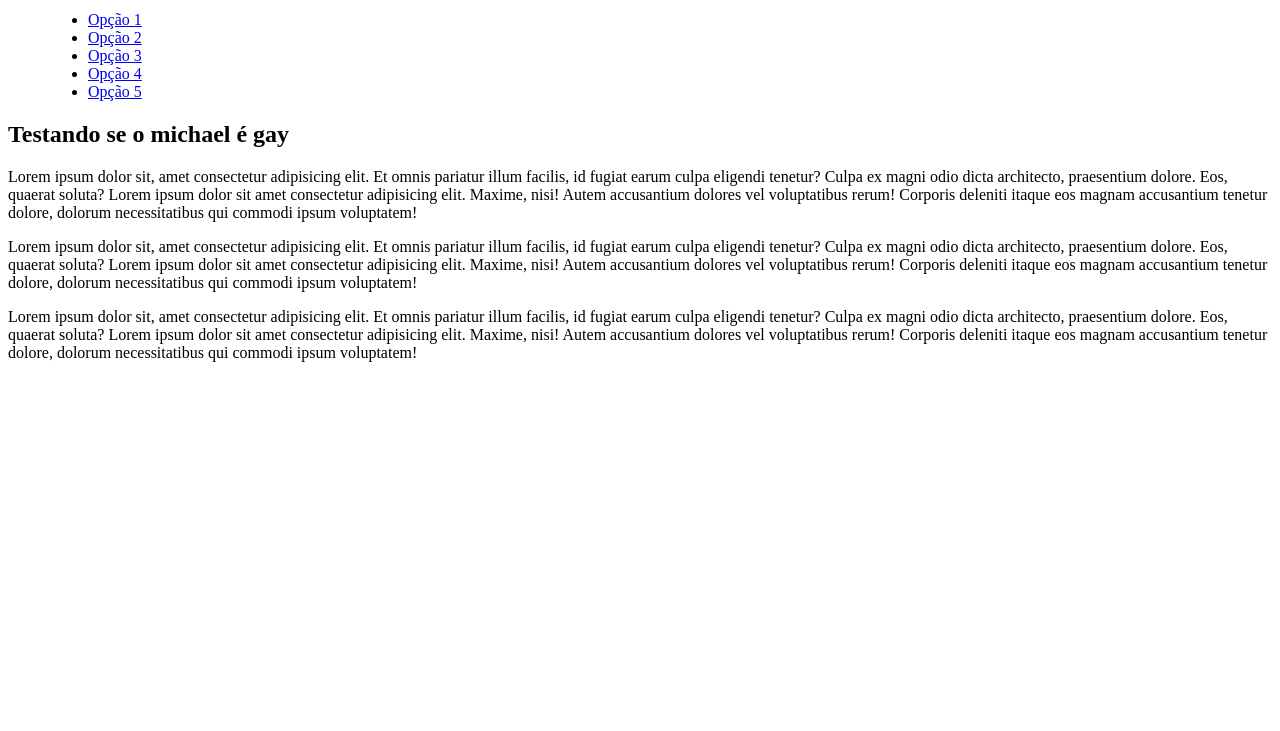
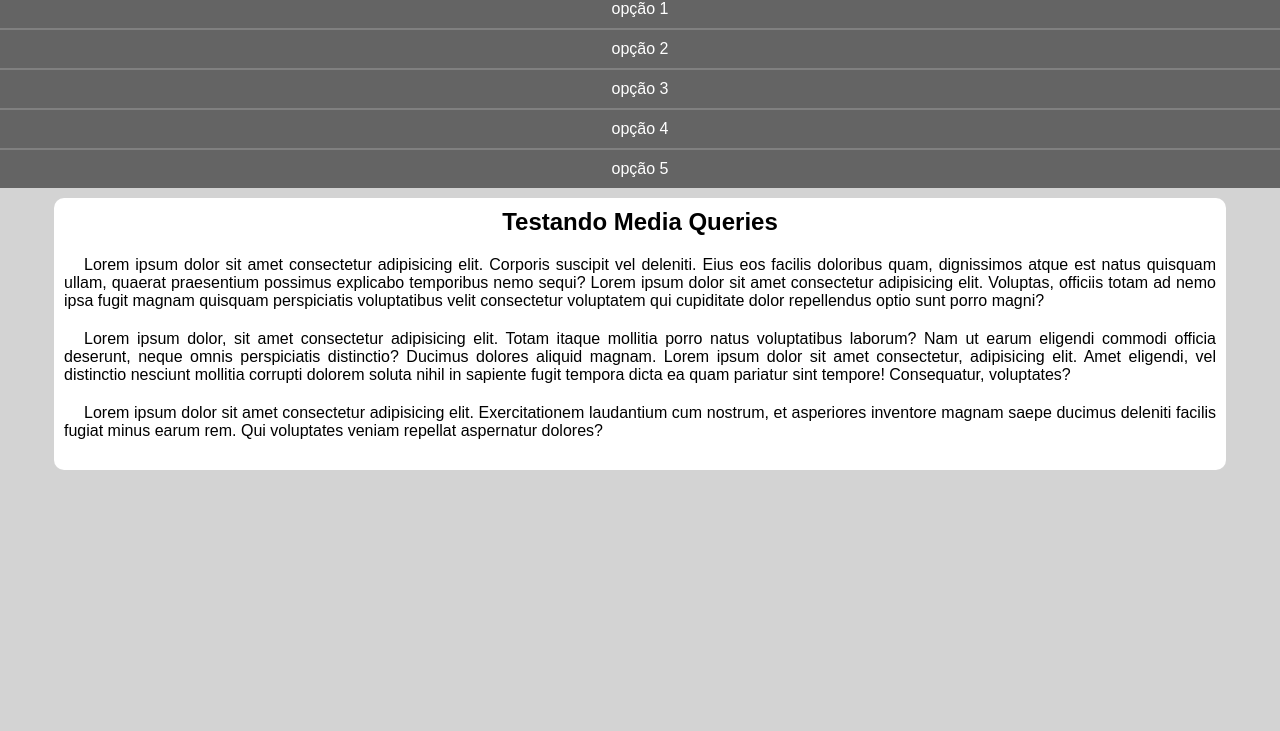
Before and after one commit to JoaoVitRocha/html-css, a plain HTML site: page exercicios/ex027/mq005/index.html in a window 1280 px wide. Shown: the part 69-800 px from the top of the page. Drawn offline with Linux system fonts and the light colour scheme.

Commit message:
estilizando o exercicio

```diff
--- a/exercicios/ex027/mq005/estilos/style.css
+++ b/exercicios/ex027/mq005/estilos/style.css
@@ -1 +1,62 @@
 @charset "UTF-8";
+
+*{
+    font-family: Arial, Helvetica, sans-serif;
+    margin: 0px;
+    padding: 0px;
+}
+
+body, html{
+    background-color: lightgray;
+}
+
+header{
+    background-color: rgb(146, 146, 146);
+}
+
+header> h1{
+    padding: 10px;
+    text-align: center;
+}
+
+menu{
+    display: block;
+}
+
+menu> ul{
+    list-style-type: none;
+}
+
+menu >ul>li>a{
+    background-color: rgb(100, 100, 100);
+    color: white;
+    display: block;
+    padding: 10px;
+    text-decoration: none;
+    text-align: center;
+    border-top: 2px solid gray;
+}
+
+menu> ul> li> a:hover{
+    background-color: rgb(129, 129, 129);
+}
+
+main{
+    width: 90vw;
+    background-color: #fff;
+    margin: auto;
+    margin-top: 10px;
+    padding: 10px;
+    border-radius: 10px;
+}
+
+article>h2{
+    padding-bottom: 20px;
+    text-align: center;
+}
+
+article>p{
+    text-align: justify;
+    margin-bottom: 20px;
+    text-indent: 20px;
+}
--- a/exercicios/ex027/mq005/index.html
+++ b/exercicios/ex027/mq005/index.html
@@ -8,25 +8,23 @@
 </head>
 <body>
     <header>
-        <h1>Meu Site</h1>
+        <h1>Meu site</h1>
         <menu>
             <ul>
-                <li><a href="#">Opção 1</a></li>
-                <li><a href="#">Opção 2</a></li>
-                <li><a href="#">Opção 3</a></li>
-                <li><a href="#">Opção 4</a></li>
-                <li><a href="#">Opção 5</a></li>
+                <li><a href="#">opção 1</a></li>
+                <li><a href="#">opção 2</a></li>
+                <li><a href="#">opção 3</a></li>
+                <li><a href="#">opção 4</a></li>
+                <li><a href="#">opção 5</a></li>
             </ul>
         </menu>
     </header>
     <main>
         <article>
-            <h2>Testando se o michael é gay</h2>
-            <p>Lorem ipsum dolor sit, amet consectetur adipisicing elit. Et omnis pariatur illum facilis, id fugiat earum culpa eligendi tenetur? Culpa ex magni odio dicta architecto, praesentium dolore. Eos, quaerat soluta? Lorem ipsum dolor sit amet consectetur adipisicing elit. Maxime, nisi! Autem accusantium dolores vel voluptatibus rerum! Corporis deleniti itaque eos magnam accusantium tenetur dolore, dolorum necessitatibus qui commodi ipsum voluptatem!</p>
-
-            <p>Lorem ipsum dolor sit, amet consectetur adipisicing elit. Et omnis pariatur illum facilis, id fugiat earum culpa eligendi tenetur? Culpa ex magni odio dicta architecto, praesentium dolore. Eos, quaerat soluta? Lorem ipsum dolor sit amet consectetur adipisicing elit. Maxime, nisi! Autem accusantium dolores vel voluptatibus rerum! Corporis deleniti itaque eos magnam accusantium tenetur dolore, dolorum necessitatibus qui commodi ipsum voluptatem!</p>
-
-            <p>Lorem ipsum dolor sit, amet consectetur adipisicing elit. Et omnis pariatur illum facilis, id fugiat earum culpa eligendi tenetur? Culpa ex magni odio dicta architecto, praesentium dolore. Eos, quaerat soluta? Lorem ipsum dolor sit amet consectetur adipisicing elit. Maxime, nisi! Autem accusantium dolores vel voluptatibus rerum! Corporis deleniti itaque eos magnam accusantium tenetur dolore, dolorum necessitatibus qui commodi ipsum voluptatem!</p>
+            <h2>Testando Media Queries</h2>
+            <p>Lorem ipsum dolor sit amet consectetur adipisicing elit. Corporis suscipit vel deleniti. Eius eos facilis doloribus quam, dignissimos atque est natus quisquam ullam, quaerat praesentium possimus explicabo temporibus nemo sequi? Lorem ipsum dolor sit amet consectetur adipisicing elit. Voluptas, officiis totam ad nemo ipsa fugit magnam quisquam perspiciatis voluptatibus velit consectetur voluptatem qui cupiditate dolor repellendus optio sunt porro magni?</p>
+            <p>Lorem ipsum dolor, sit amet consectetur adipisicing elit. Totam itaque mollitia porro natus voluptatibus laborum? Nam ut earum eligendi commodi officia deserunt, neque omnis perspiciatis distinctio? Ducimus dolores aliquid magnam. Lorem ipsum dolor sit amet consectetur, adipisicing elit. Amet eligendi, vel distinctio nesciunt mollitia corrupti dolorem soluta nihil in sapiente fugit tempora dicta ea quam pariatur sint tempore! Consequatur, voluptates?</p>
+            <p>Lorem ipsum dolor sit amet consectetur adipisicing elit. Exercitationem laudantium cum nostrum, et asperiores inventore magnam saepe ducimus deleniti facilis fugiat minus earum rem. Qui voluptates veniam repellat aspernatur dolores?</p>
         </article>
     </main>
 
```
